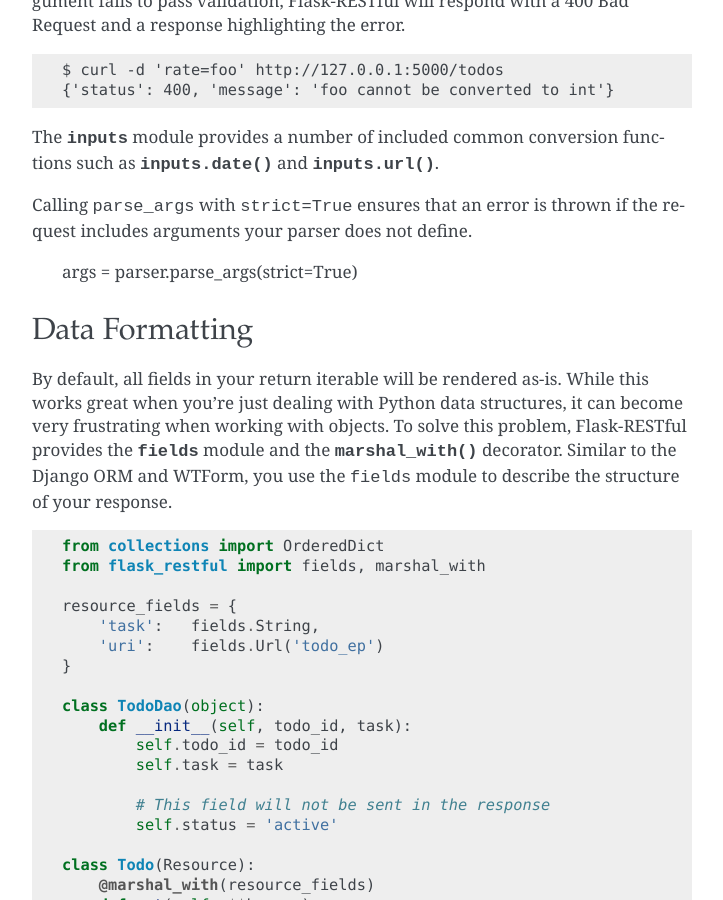
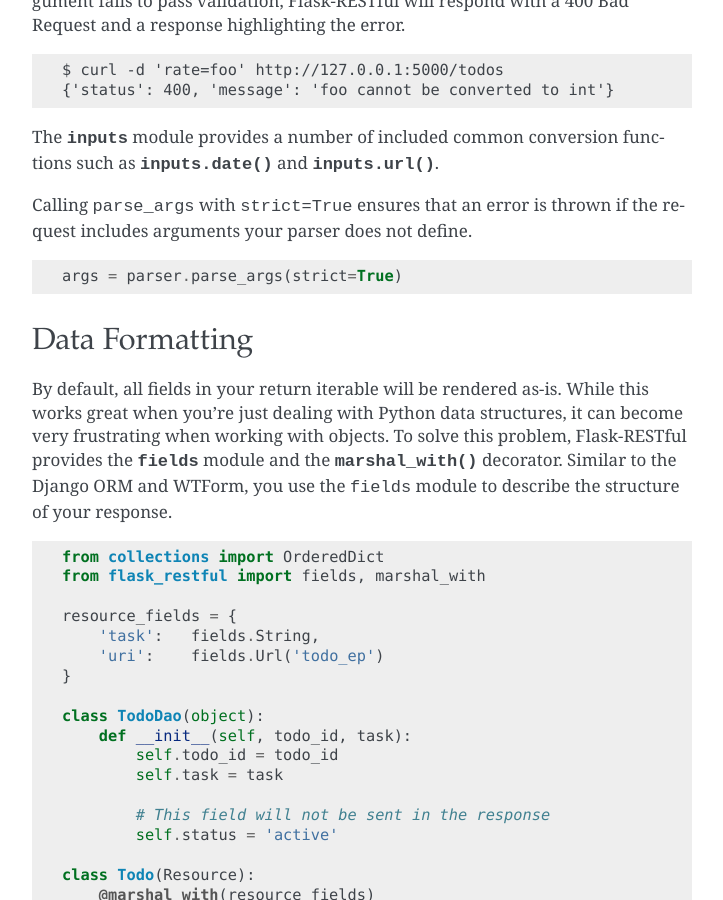
Before and after one commit to HungryCrawler019/flask-RESTful-api, a Sphinx documentation site: the page built from docs/quickstart.rst, in a window 1280 px wide and 900 px high, scrolled down 3540 px. Shown: the whole window, without its empty margins (388-1111 px from the left). Built offline with Sphinx 7.4.7, drawn with Linux system fonts in a browser that asks for light colours.

```diff
--- a/docs/quickstart.rst
+++ b/docs/quickstart.rst
@@ -176,7 +176,7 @@ The :class:`inputs` module provides a number of included common conversion
 functions such as :meth:`inputs.date` and :meth:`inputs.url`.
 
 Calling ``parse_args`` with ``strict=True`` ensures that an error is thrown if
-the request includes arguments your parser does not define.
+the request includes arguments your parser does not define. ::
 
     args = parser.parse_args(strict=True)
 
```
